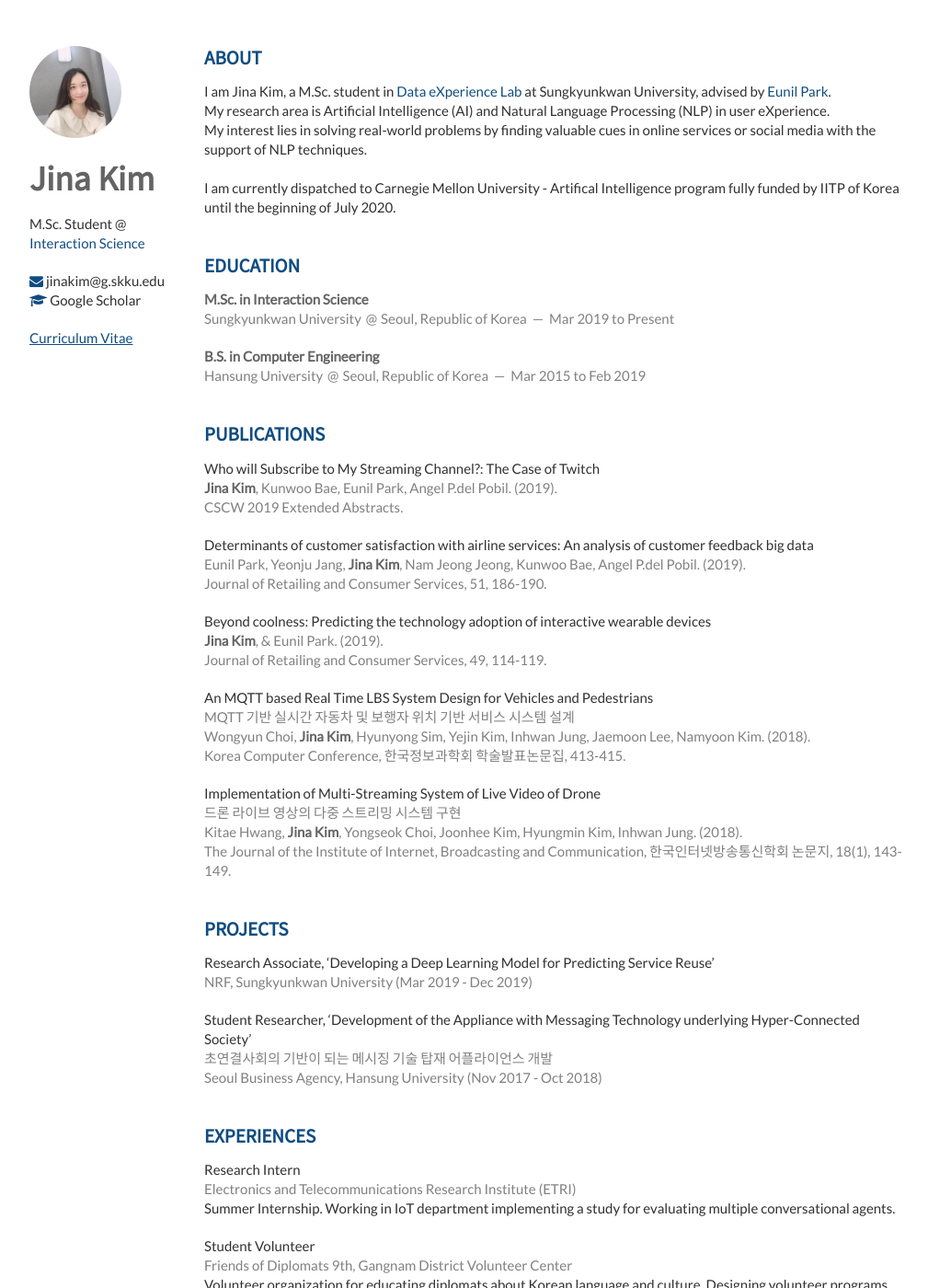
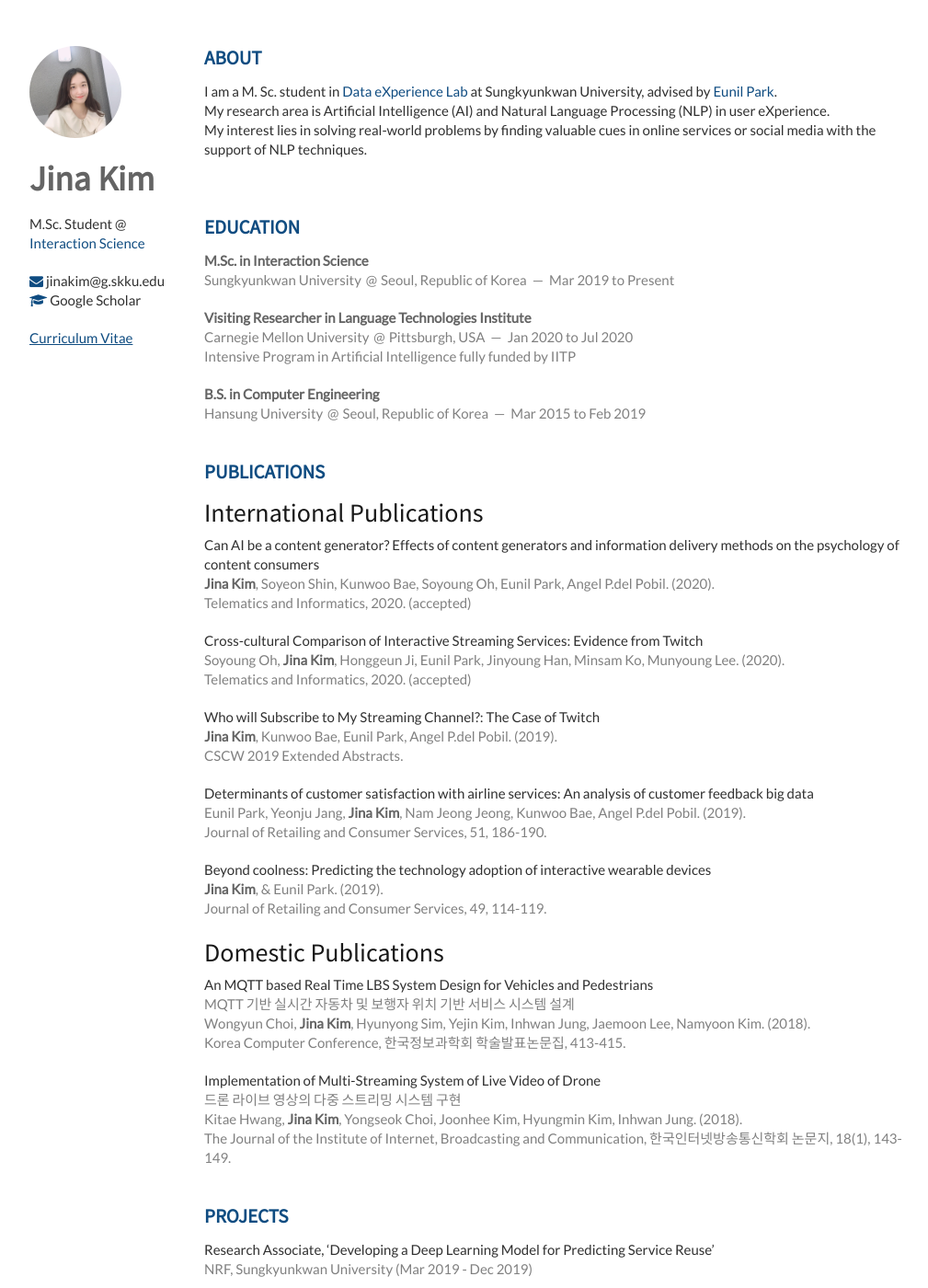
Before and after one commit to Jina-Kim/Jina-Kim.github.io, a Jekyll site: the page built from index.html, in a window 1280 px wide and 1400 px high. Shown: the whole window at 92% size, without its empty margins (138-1147 px from the left). Built offline with Jekyll 4.4.1, drawn with Linux system fonts in a browser that asks for light colours; nearby versions of some CDN libraries; the list of posts is cut into pages by our own code.

Commit message:
Update education.html and publications.html

```diff
--- a/_includes/about.html
+++ b/_includes/about.html
@@ -11,7 +11,7 @@
 
           </br>
           </br>
-          I am currently dispatched to Carnegie Mellon University - Artifical Intelligence program fully funded by IITP of Korea until the beginning of July 2020.
+          <!-- I am currently dispatched to Carnegie Mellon University - Artifical Intelligence program fully funded by IITP of Korea until the beginning of July 2020. -->
         </p>
     </article>
 </section>
--- a/_includes/education.html
+++ b/_includes/education.html
@@ -11,6 +11,15 @@
 
     <article>
         <header>
+            <em>Visiting Researcher in Language Technologies Institute</em><br/>
+            <span>Carnegie Mellon University</span>
+            <span><address>Pittsburgh, USA</address><time>Jan 2020 to Jul 2020</time></span><br/>
+            <span>Intensive Program in Artificial Intelligence fully funded by IITP</span>
+        </header>
+    </article>
+
+    <article>
+        <header>
             <em>B.S. in Computer Engineering</em><br/>
             <span>Hansung University</span>
             <span><address>Seoul, Republic of Korea</address><time>Mar 2015 to Feb 2019</time></span>
--- a/_includes/publications.html
+++ b/_includes/publications.html
@@ -1,5 +1,22 @@
 <section class="thirteen columns">
     <h1>Publications</h1>
+
+    <h3>International Publications</h3>
+    <article>
+        <header>
+            Can AI be a content generator? Effects of content generators and information delivery methods on the psychology of content consumers<br/>
+            <span> <em>Jina Kim</em>, Soyeon Shin,  Kunwoo Bae, Soyoung Oh, Eunil Park, Angel P.del Pobil. (2020).</span><br/>
+            <span>Telematics and Informatics, 2020. (accepted)</span>
+        </header>
+    </article>
+
+    <article>
+        <header>
+            Cross-cultural Comparison of Interactive Streaming Services: Evidence from Twitch<br/>
+            <span>Soyoung Oh, <em>Jina Kim</em>, Honggeun Ji, Eunil Park, Jinyoung Han, Minsam Ko, Munyoung Lee. (2020).</span><br/>
+            <span>Telematics and Informatics, 2020. (accepted)</span>
+        </header>
+    </article>
 
     <article>
         <header>
@@ -25,6 +42,8 @@
         </header>
     </article>
 
+
+    <h3>Domestic Publications</h3>
     <article>
         <header>
             An MQTT based Real Time LBS System Design for Vehicles and Pedestrians<br/>
```
Also changed, not shown: other parts of _includes/about.html (+1 -1 lines).
